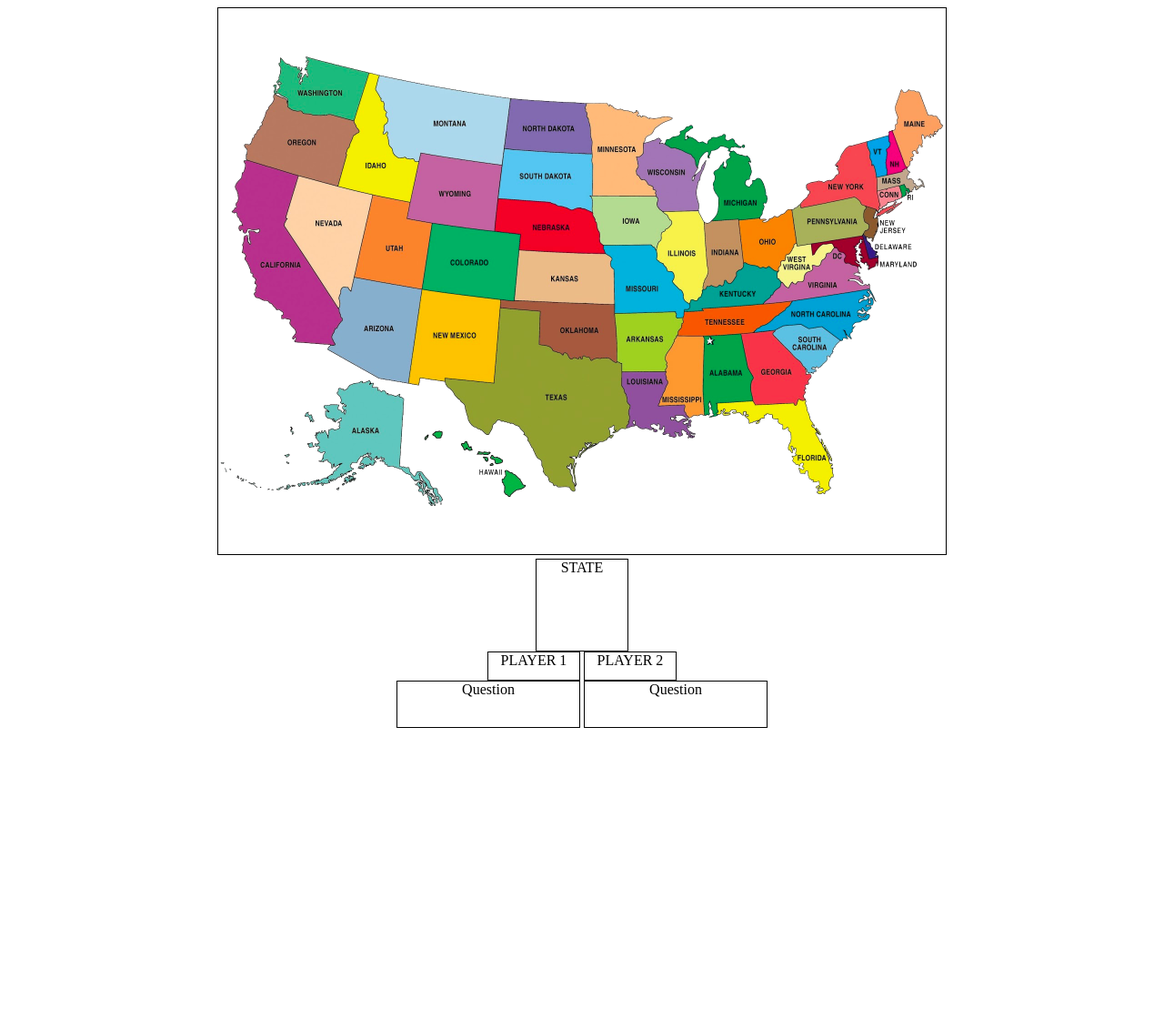
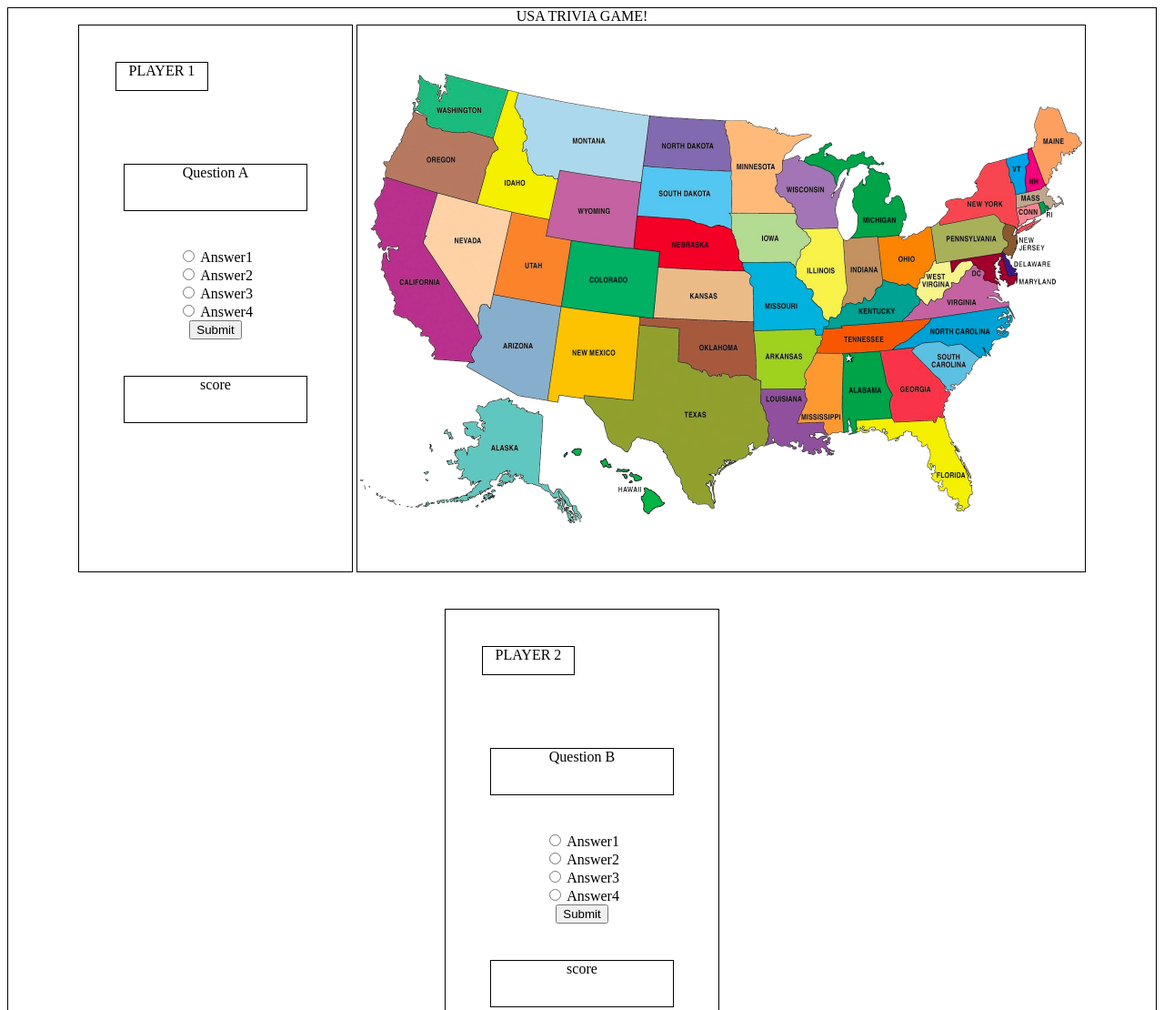
Before and after one commit to philpatt/Connect-4, a plain HTML site: page index.html in a window 1280 px wide. Shown: the top 1110 px of the page at 91% size. Before the commit the page ends 808 px from the top, so only its background shows below. Drawn offline with Linux system fonts and the light colour scheme.

Commit message:
basic css down

```diff
--- a/css/style.css
+++ b/css/style.css
@@ -1,12 +1,13 @@
-body{
+body {
 	text-align: center;
+	display: inline-block;
 }
-.container{
-/*	height: 100px;
-	width: 200px;
-	border: 1px;*/
+.score-board {
+	border: 1px solid black;
+	display: inline-block;
 }
-.map{
+
+.map {
 	border:1px solid black;
 	height: 600px;
 	width: 800px;
@@ -15,24 +16,45 @@ body{
 	background-size: 100%;
 	background-position: 50% 50%;
 	display: inline-block;
+	/*margin-top: 100px;*/
+	vertical-align:top;
+
+}
+.p1,
+.p2 {
+	height:600px;
+	width:300px;
+	display: inline-block;
+	border: 1px solid black;
+	margin-bottom: 40px;
 }
 #player1,
-#player2{
+#player2 {
 	height: 30px;
 	width: 100px;
 	border:1px solid black;
+	display: block;
+	margin: 40px;
+}
+#player1-question,
+#player2-question {
+	height: 50px;
+	width: 200px;
+	border:1px solid black;
 	display: inline-block;
+	margin: 40px;
 }
-.state{
+#player1-score,
+#player2-score {
+	display: inline-block;
+	height: 50px;
+	width: 200px ;
+	border: 1px solid black;
+	margin: 40px;
+}
+.state {
 	height: 100px;
 	width: 100px;
 	border: 1px solid black;
 	display: inline-block;
 }
-#player1Question,
-#player2Question{
-	height: 50px;
-	width: 200px;
-	border:1px solid black;
-	display: inline-block;
-}
--- a/index.html
+++ b/index.html
@@ -7,16 +7,34 @@
 	<title>USA TRIVIA</title>
 </head>
 <body>
-	<div class="container">
+
+	<div class="score-board">
+			<header>USA TRIVIA GAME!</header>
+		<div class= "p1">
+			<div id="player1">PLAYER 1</div>
+			<div id="player1-question">Question A</div>
+			<form action="">
+ 				 <input type="radio" value="Answer1P1"> Answer1<br>
+ 				 <input type="radio" value="Answer2P1"> Answer2<br>
+ 				 <input type="radio" value="Answer3P1"> Answer3<br>
+ 				 <input type="radio" value="Answer4P1"> Answer4<br>
+ 				 <input type="submit">
+			</form>
+			<div id="player1-score">score</div>
+		</div>
 		<div class="map"></div>
-		<br>
-		<div class="state">STATE</div>
-		<br>
-		<div id="player1">PLAYER 1</div>
-		<div id="player2">PLAYER 2</div>
-		<br>
-		<div id="player1Question">Question</div>
-		<div id="player2Question">Question</div>
+		<div class="p2">
+			<div id="player2">PLAYER 2</div>
+			<div id="player2-question">Question B</div>
+			<form action="">
+				<input type="radio" value="nswer1P2"> Answer1<br>
+ 				<input type="radio" value="Answer2P2"> Answer2<br>
+ 				<input type="radio" value="Answer3P2"> Answer3<br>
+ 				<input type="radio" value="Answer4P2"> Answer4<br>
+ 				<input type="submit">
+			</form>
+			<div id="player2-score">score</div>
+		</div>
 	</div>
 <script type="text/javascript" src='js/script.js'></script>
 </body>
```
